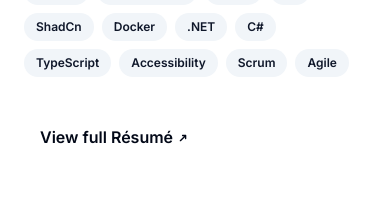
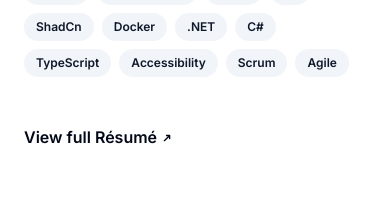
Before and after one commit to Falk33n/portfolio-v3, a Next.js app: page / in a window 390 px wide. Shown: the part 1744-1959 px from the top of the page. Built offline with nearby package versions, Linux system fonts and the light colour scheme.

Commit message:
fixed resume link not aligned

```diff
--- a/src/components/section/experience.tsx
+++ b/src/components/section/experience.tsx
@@ -15,7 +15,7 @@
         ))}
         <Link
           href=''
-          className='lg:group-hover:text-primary mx-4 rounded focus-visible:ring-2 focus-visible:ring-primary focus-visible:ring-offset-2 w-fit lg:focus-visible:text-primary hover:text-primary transition-colors focus-visible:outline-none'
+          className='lg:group-hover:text-primary lg:mx-4 rounded focus-visible:ring-2 focus-visible:ring-primary focus-visible:ring-offset-2 w-fit lg:focus-visible:text-primary hover:text-primary transition-colors focus-visible:outline-none'
           target='_blank'
         >
           <span
```
